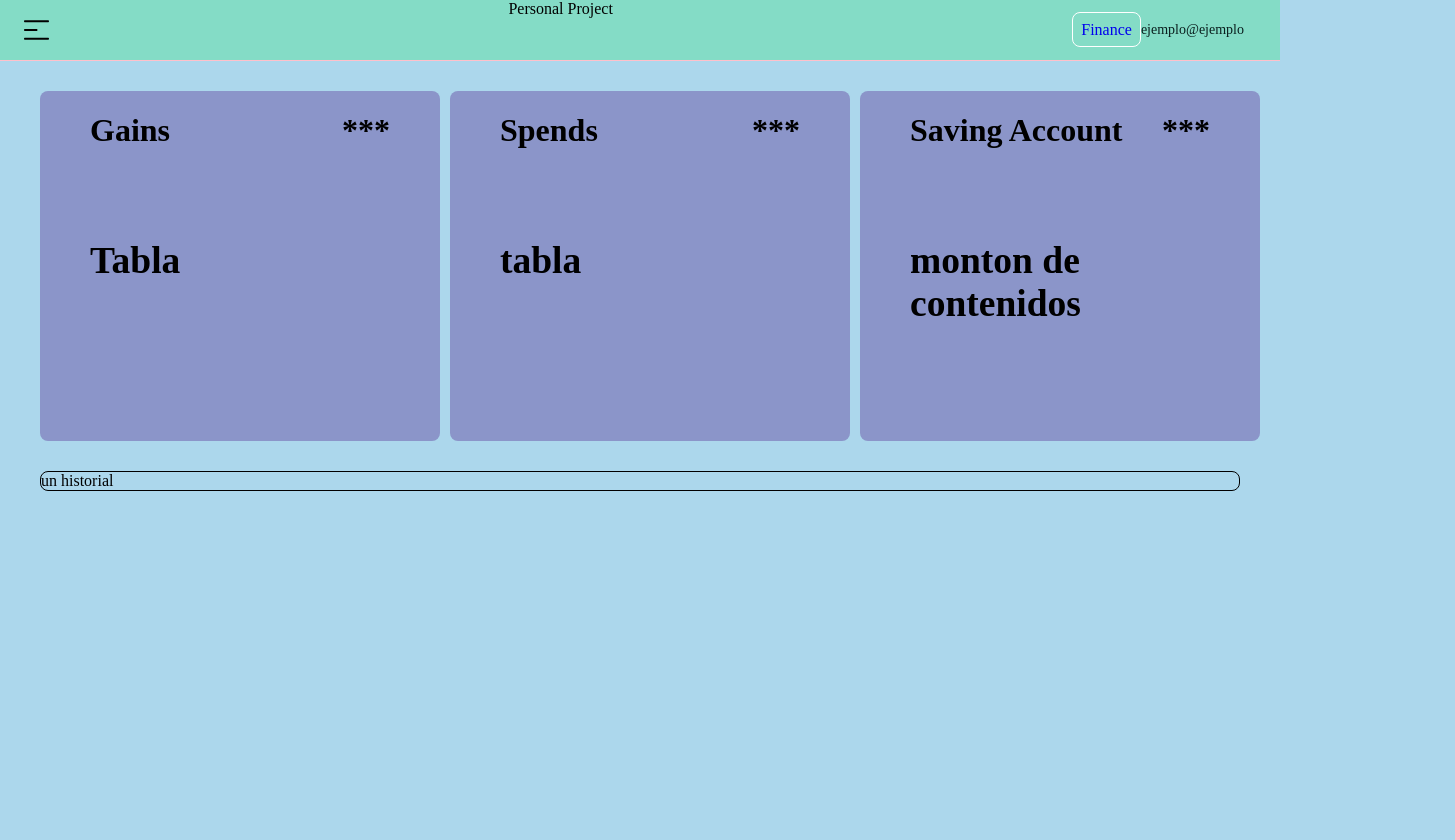
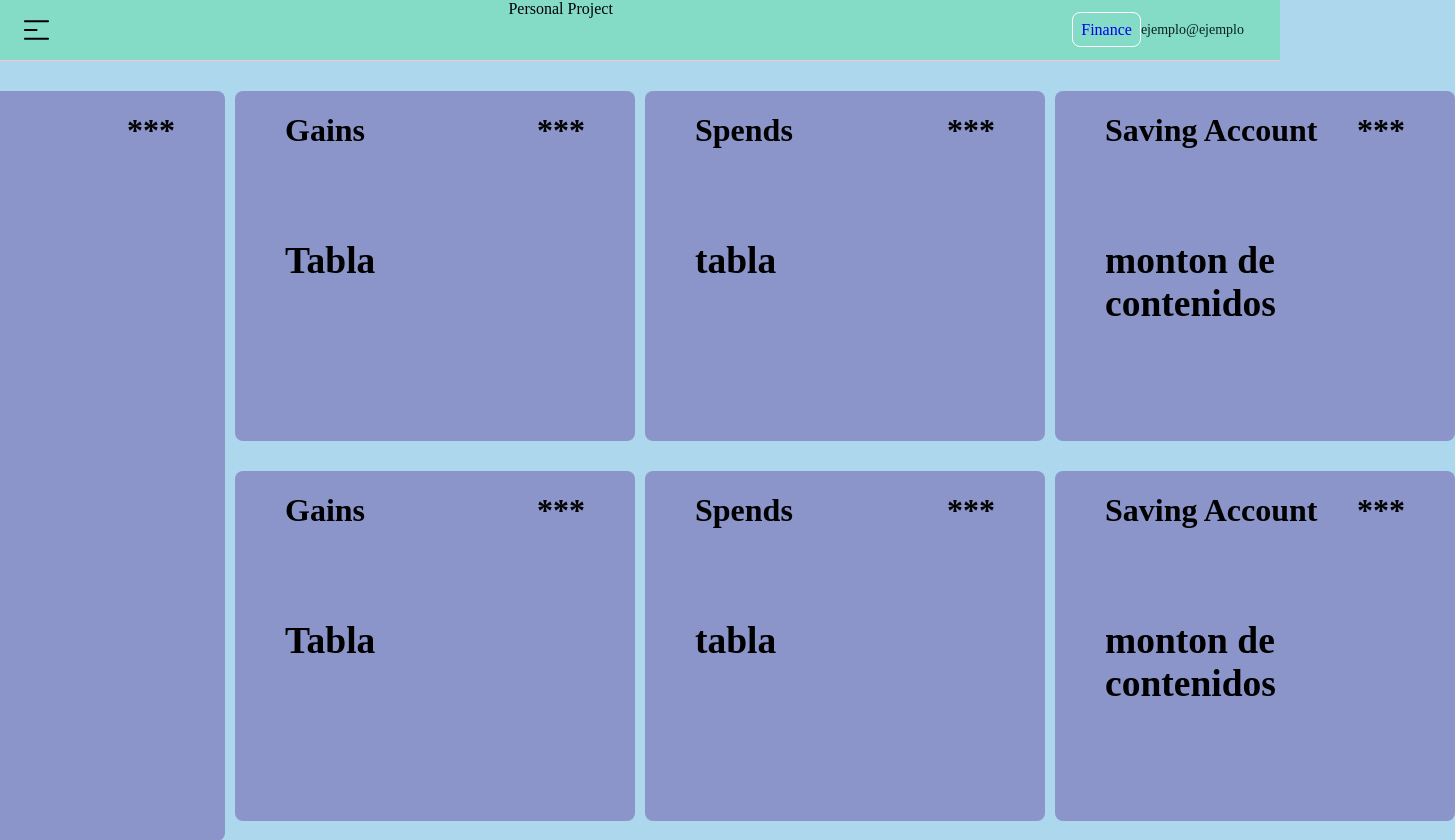
Before and after one commit to jyunakaike/PersonalProject, a React app: page /finance in a window 1280 px wide. Shown: the whole page, 1455 px wide, since content can reach past the window. Before the commit the page ends 800 px from the top, so only its background shows below. Built offline with nearby package versions, Linux system fonts and the light colour scheme.

Commit message:
grid rows, colums finance

```diff
--- a/src/pages/Finance.jsx
+++ b/src/pages/Finance.jsx
@@ -4,7 +4,16 @@ import '@styles/Finance.scss'
 const Finance = () => {
     return (
         <div className='finance-container'>
-            <div className='financeList'>
+            <div className='divTrial'>
+                <div className='total'>
+                    <div className='title'>
+                        <h1>total</h1>
+                        <h1>***</h1>
+                    </div>
+                    <div className='detail'>
+                        <h2>Tabla </h2>
+                    </div>
+                </div>
                 <div className='gain' >
                     <div className='title'>
                         <h1>Gains</h1>
@@ -13,8 +22,6 @@ const Finance = () => {
                     <div className='detail'>
                         <h2>Tabla </h2>
                     </div>
-
-
                 </div>
                 <div className='spend' >
                     <div className='title'>
@@ -34,12 +41,81 @@ const Finance = () => {
                         <h2>monton de contenidos</h2>
                     </div>
                 </div>
+
+                <div className='gain2' >
+                    <div className='title'>
+                        <h1>Gains</h1>
+                        <h1>***</h1>
+                    </div>
+                    <div className='detail'>
+                        <h2>Tabla </h2>
+                    </div>
+                </div>
+                <div className='spend2' >
+                    <div className='title'>
+                        <h1>Spends </h1>
+                        <h1>***</h1>
+                    </div>
+                    <div className='detail'>
+                        <h2>tabla</h2>
+                    </div>
+                </div>
+                <div className='savingAccount2' >
+                    <div className='title'>
+                        <h1>Saving Account</h1>
+                        <h1>***</h1>
+                    </div>
+                    <div className='detail'>
+                        <h2>monton de contenidos</h2>
+                    </div>
+                </div>
+
+
             </div>
-            <div className='financeHistorial' >
-                <div className='historialBox'>
-                    un historial
+
+
+
+            {/* <div className='financeHistorial' >
+                <div className='total'>
+                    <div className='title'>
+                        <h1>total</h1>
+                        <h1>***</h1>
+                    </div>
+                    <div className='detail'>
+                        <h2>Tabla </h2>
+                    </div>
                 </div>
             </div>
+            <div className='financeList'>
+                <div className='gain' >
+                    <div className='title'>
+                        <h1>Gains</h1>
+                        <h1>***</h1>
+                    </div>
+                    <div className='detail'>
+                        <h2>Tabla </h2>
+                    </div>
+                </div>
+                <div className='spend' >
+                    <div className='title'>
+                        <h1>Spends </h1>
+                        <h1>***</h1>
+                    </div>
+                    <div className='detail'>
+                        <h2>tabla</h2>
+                    </div>
+                </div>
+                <div className='savingAccount' >
+                    <div className='title'>
+                        <h1>Saving Account</h1>
+                        <h1>***</h1>
+                    </div>
+                    <div className='detail'>
+                        <h2>monton de contenidos</h2>
+                    </div>
+                </div>
+            </div> */}
+
         </div>
     )
 }
--- a/src/styles/Finance.scss
+++ b/src/styles/Finance.scss
@@ -1,19 +1,71 @@
 @use 'vars';
+
+.divTrial{
+    display: grid;
+    grid-template-columns: auto auto auto auto;
+    // grid-template-columns: 1fr 1fr 1fr 1fr ;
+    // grid-template-rows: 1fr 1fr 1fr 1fr ;
+    max-width: 1700px;
+    place-content: center;
+    margin: auto;
+    margin-top: 30px;
+    gap: 10px;
+
+}
+
+.financeHistorial{
+    display: grid;
+        // grid-template-columns: 1fr;
+        // place-content: center;
+    gap: 10px;
+    // margin: 25px;
+    // align-content: center;
+
+    // margin: auto;
+    // max-width: 1200px;
+    // margin-top: 30px;
+}
+
+.historialBox{
+    border: solid 1px;
+    border-radius: 8px;
+
+
+}
 
 .financeList{
     display: grid;
-        grid-template-columns: repeat(3, 1fr);
+        // grid-template-columns: repeat(3, 1fr);
         // place-content: center;
     gap: 10px;
     // margin: 25px;
     // align-content: center;
 
     margin: auto;
-    max-width: 1200px;
+    max-width: 1650px;
     margin-top: 30px;
+}
+.total{
+    grid-column:1;
+    grid-row:1/3;
+    width: 400px;
+    height: 750px;
+
+    background-color: var(--blueBelt);
+    border-radius: 8px;
+    /* background-color: greenyellow; */
+    // display: flex;
+    //     justify-content: center;
+    //     align-content: center;
+    display: grid;
+    grid-template-rows: 1fr 2fr ;
+    // place-content: center;
+
 }
 
 .gain{
+    grid-column: 2;
+    grid-row: 1;
     width: 400px;
     height: 350px;
 
@@ -28,6 +80,8 @@
     // place-content: center;
 }
 .spend{
+    grid-column: 3;
+    grid-row: 1;
     width: 400px;
     height: 350px;
 
@@ -40,6 +94,8 @@
 }
 
 .savingAccount{
+    grid-column: 4;
+    grid-row: 1;
     width: 400px;
     height: 350px;
     background-color: var(--blueBelt);
@@ -48,6 +104,59 @@
     display: grid;
     grid-template-rows: 1fr 2fr ;
 }
+
+.gain2{
+    grid-column: 2;
+    grid-row: 2;
+    width: 400px;
+    height: 350px;
+
+    background-color: var(--blueBelt);
+    border-radius: 8px;
+    /* background-color: greenyellow; */
+    // display: flex;
+    //     justify-content: center;
+    //     align-content: center;
+    display: grid;
+    grid-template-rows: 1fr 2fr ;
+    // place-content: center;
+}
+.spend2{
+    grid-column: 3;
+    grid-row: 2;
+    width: 400px;
+    height: 350px;
+
+    background-color: var(--blueBelt);
+    border-radius: 8px;
+    /* background-color: greenyellow; */
+    display: grid;
+    grid-template-rows: 1fr 2fr ;
+    // place-content: center;
+}
+
+.savingAccount2{
+    grid-column: 4;
+    grid-row: 2;
+    width: 400px;
+    height: 350px;
+    background-color: var(--blueBelt);
+    border-radius: 8px;
+    /* background-color: greenyellow; */
+    display: grid;
+    grid-template-rows: 1fr 2fr ;
+}
+
+
+
+
+
+
+
+
+
+
+
 
 .title{
     display: flex;
@@ -62,22 +171,3 @@
     font-size: 25px;
 
 }
-
-.financeHistorial{
-    display: grid;
-        grid-template-columns: 1fr;
-        // place-content: center;
-    gap: 10px;
-    // margin: 25px;
-    // align-content: center;
-
-    margin: auto;
-    max-width: 1200px;
-    margin-top: 30px;
-}
-
-.historialBox{
-    border: solid 1px;
-    border-radius: 8px ;
-
-}
```
